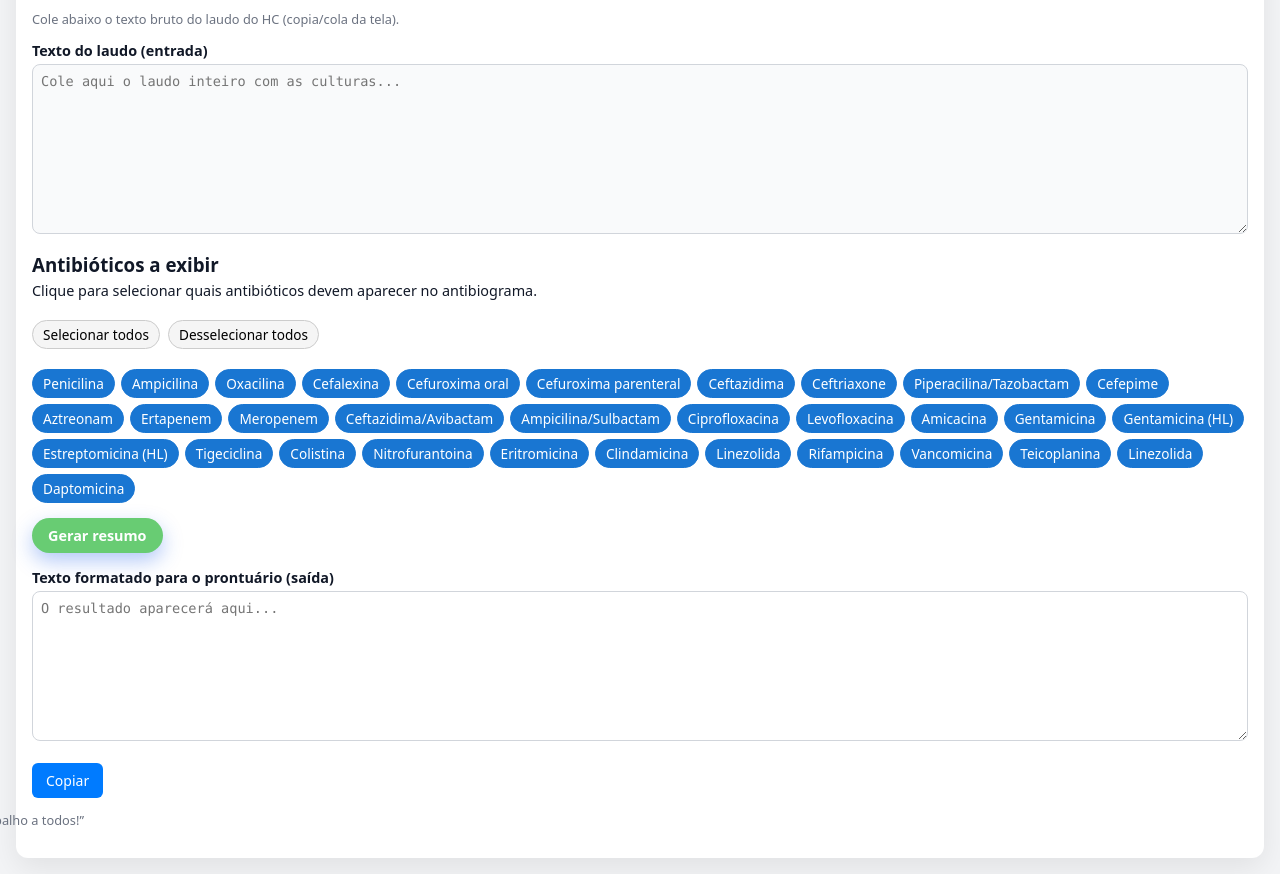
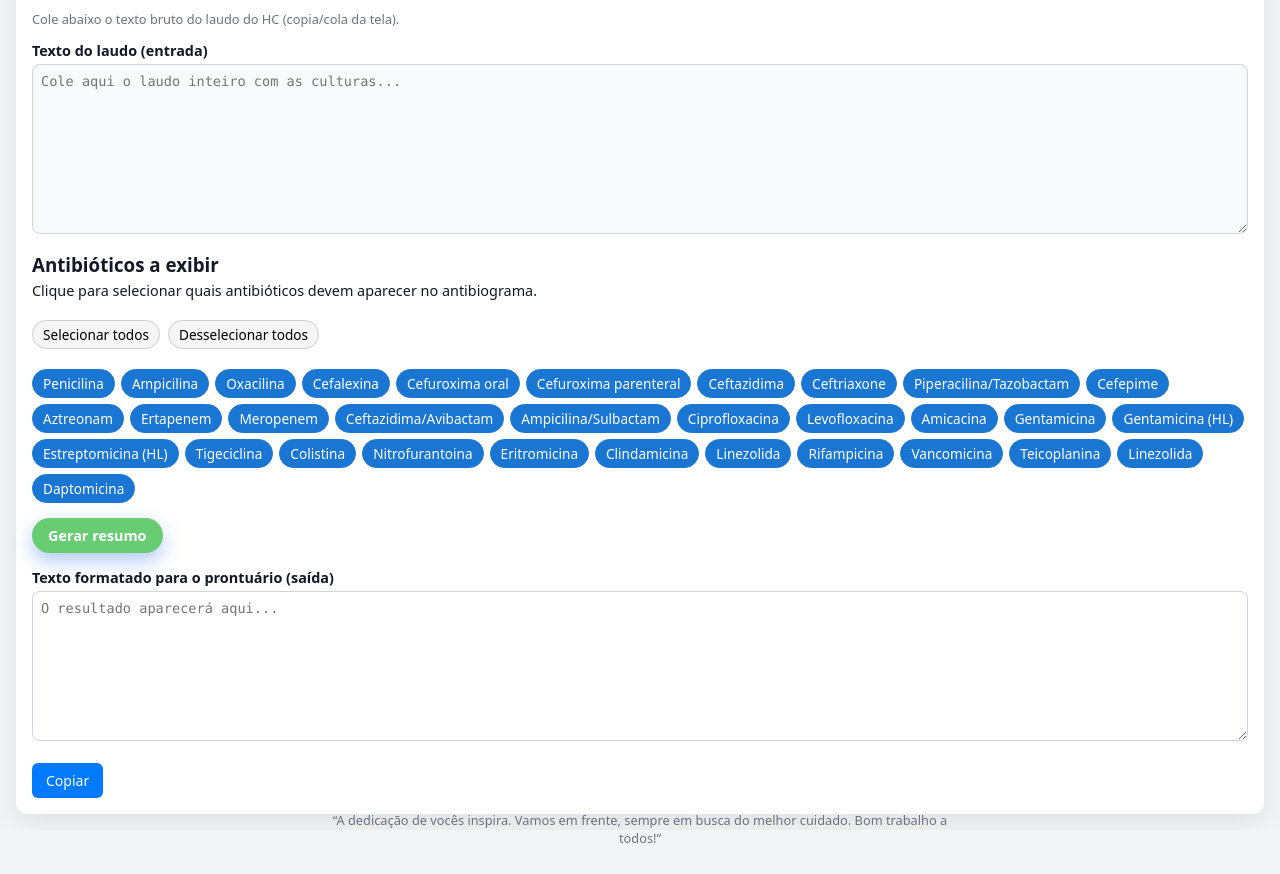
Before and after one commit to junioramorimfreitas-create/culturas-hc, a plain HTML site: page index.html in a window 1280 px wide. Shown: the part 81-955 px from the top of the page. After the commit the page ends 911 px from the top, so only its background shows below. Drawn offline with Linux system fonts and the light colour scheme.

Commit message:
Fix citation position to be fixed and centered

```diff
--- a/style.css
+++ b/style.css
@@ -207,6 +207,8 @@
     .citation {
       font-size: 0.8rem;
       color: #6b7280;
+      position: fixed;
       left: 50%;
       transform: translateX(-50%);
+      text-align: center;
     }
```
